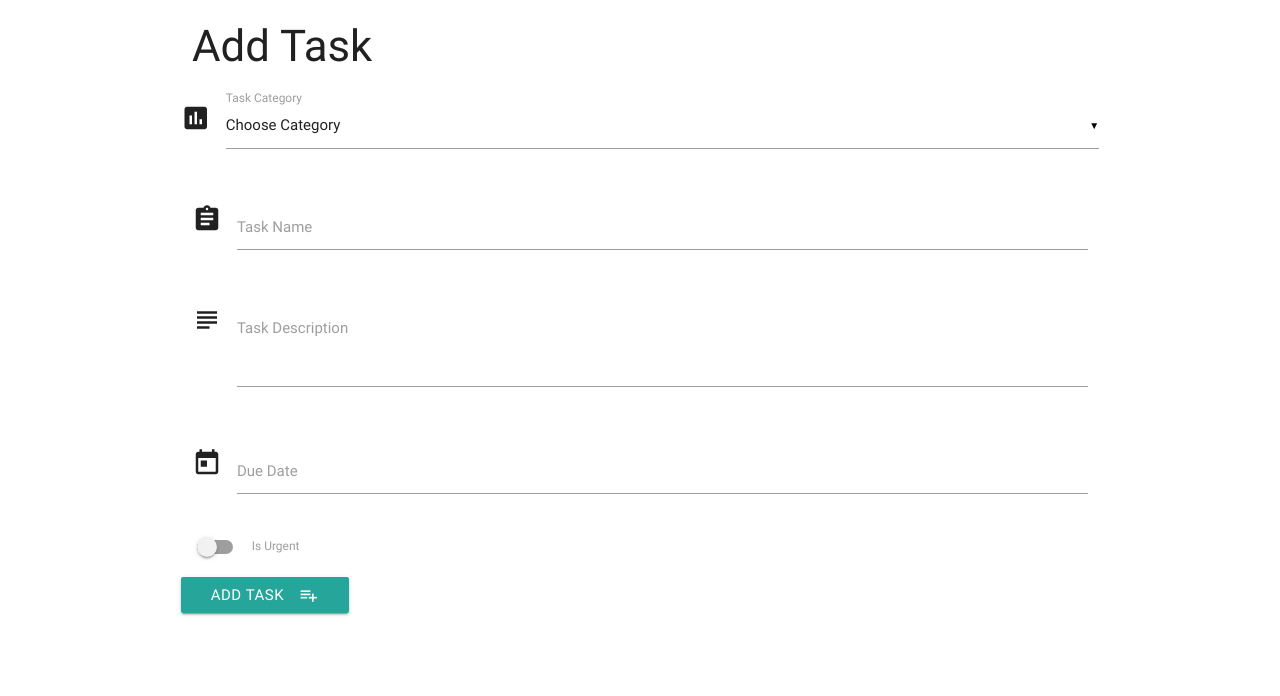
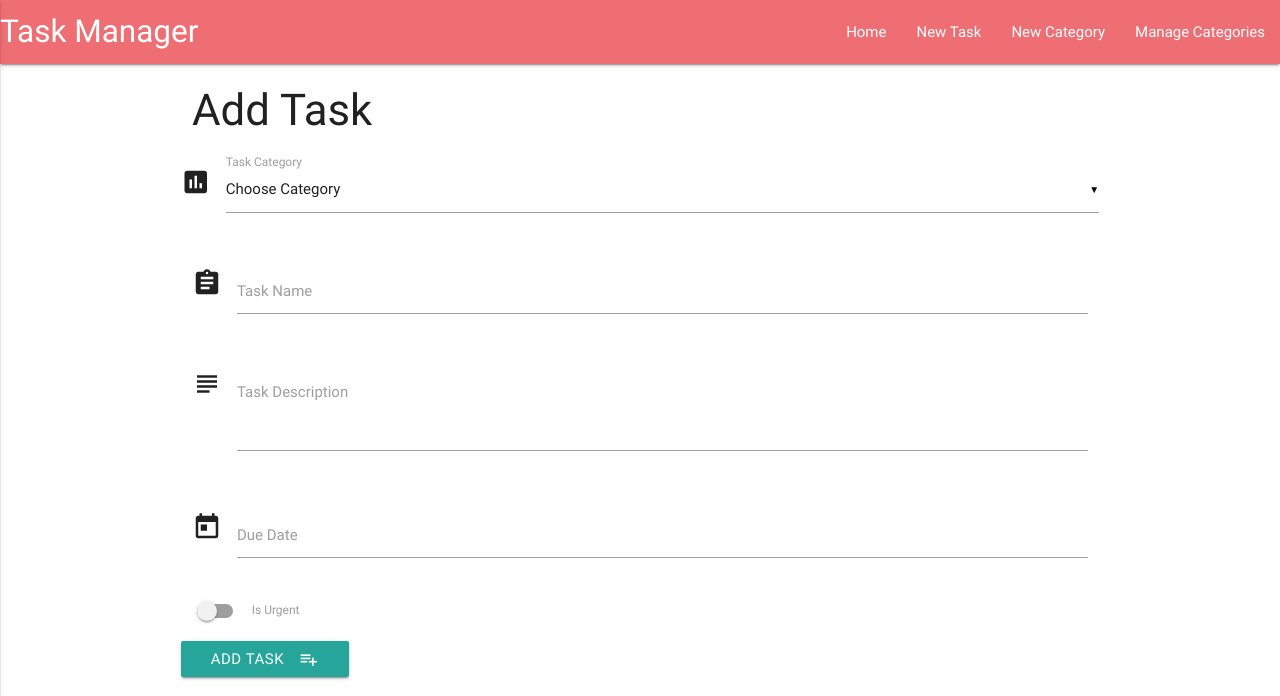
Before and after one commit to Litran1990/TaskManagerWithFlask, a Flask app: page /add_task in a window 1280 px wide. Shown: the top 696 px of the page. Run offline with Flask 2, Linux system fonts and the light colour scheme; data that the repository does not hold is empty; some libraries are stand-ins or nearby versions.

Commit message:
All CRUD operations and Navbar added

```diff
--- a/app.py
+++ b/app.py
@@ -63,6 +63,43 @@ def delete_task(task_id):
     return redirect(url_for('get_tasks'))
 
 
+@app.route('/get_categories')
+def get_categories():
+    return render_template('categories.html', categories=mongo.db.categories.find())
+
+
+@app.route('/edit_category/<category_id>')
+def edit_category(category_id):
+    return render_template('editcategory.html',
+                           category=mongo.db.categories.find_one(
+                           {'_id': ObjectId(category_id)}))
+
+
+@app.route('/update_category/<category_id>', methods=['POST'])
+def update_category(category_id):
+    mongo.db.categories.update(
+        {'_id': ObjectId(category_id)},
+        {'category_name': request.form.get('category_name')})
+    return redirect(url_for('get_categories'))
+
+
+@app.route('/delete_category/<category_id>')
+def delete_category(category_id):
+    mongo.db.categories.remove({'_id': ObjectId(category_id)})
+    return redirect(url_for('get_categories'))
+
+
+@app.route('/insert_category', methods=['POST'])
+def insert_category():
+    category_doc = {'category_name': request.form.get('category_name')}
+    mongo.db.categories.insert_one(category_doc)
+    return redirect(url_for('get_categories'))
+
+
+@app.route('/add_category')
+def add_category():
+    return render_template('addcategory.html')
+
 
 """Set up our IP address and our port number so that Cloud9 knows how to run and where to run our application"""
 if __name__ == '__main__':
--- a/templates/base.html
+++ b/templates/base.html
@@ -4,22 +4,41 @@
 <head>
     <link href="https://fonts.googleapis.com/icon?family=Material+Icons" rel="stylesheet">
     <link rel="stylesheet" href="https://cdnjs.cloudflare.com/ajax/libs/materialize/0.100.2/css/materialize.min.css">
-    <link rel="stylesheet" href="{{ url_for('static', filename='css/style.css') }}" type="text/css" />
+    <link rel="stylesheet" href="{{url_for('static', filename='css/style.css')}}" type="text/css" />
 </head>
 
 <body>
+    <header>
+        <nav>
+            <div class="nav-wrapper">
+                <a href="{{url_for('get_tasks')}}" class="brand-logo">Task Manager</a>
+                <a href="#" data-activates="mobile-demo" class="button-collapse"><i class="material-icons">menu</i></a>
+                <ul id="nav-mobile" class="right hide-on-med-and-down">
+                    <li><a href="{{url_for('get_tasks')}}">Home</a></li>
+                    <li><a href="{{url_for('add_task')}}">New Task</a></li>
+                    <li><a href="{{url_for('add_category')}}">New Category</a></li>
+                    <li><a href="{{url_for('get_categories')}}">Manage Categories</a></li>
+                </ul>
+                <ul class="side-nav" id="mobile-demo">
+                    <li><a href="{{url_for('get_tasks')}}">Home</a></li>
+                    <li><a href="{{url_for('add_task')}}">New Task</a></li>
+                    <li><a href="{{url_for('add_category')}}">New Category</a></li>
+                    <li><a href="{{url_for('get_categories')}}">Manage Categories</a></li>
+                </ul>
+            </div>
+        </nav>
+    </header>
     <div class="container">
         {% block content %} {% endblock %}
     </div>
-
     <script src="https://cdnjs.cloudflare.com/ajax/libs/jquery/3.2.1/jquery.min.js"></script>
     <script src="https://cdnjs.cloudflare.com/ajax/libs/materialize/0.100.2/js/materialize.min.js"></script>
     <script type="text/javascript">
         $(document).ready(function() {
             $('.collapsible').collapsible();
             $('select').material_select();
-        })
-
+            $(".button-collapse").sideNav();
+        });
         $('.datepicker').pickadate({
             selectMonths: true, // Creates a dropdown to control month
             selectYears: 15, // Creates a dropdown of 15 years to control year,
```
Also changed, not shown: templates/addcategory.html (added, +17 -0 lines), templates/categories.html (added, +22 -0 lines), templates/editcategory.html (added, +22 -0 lines).
